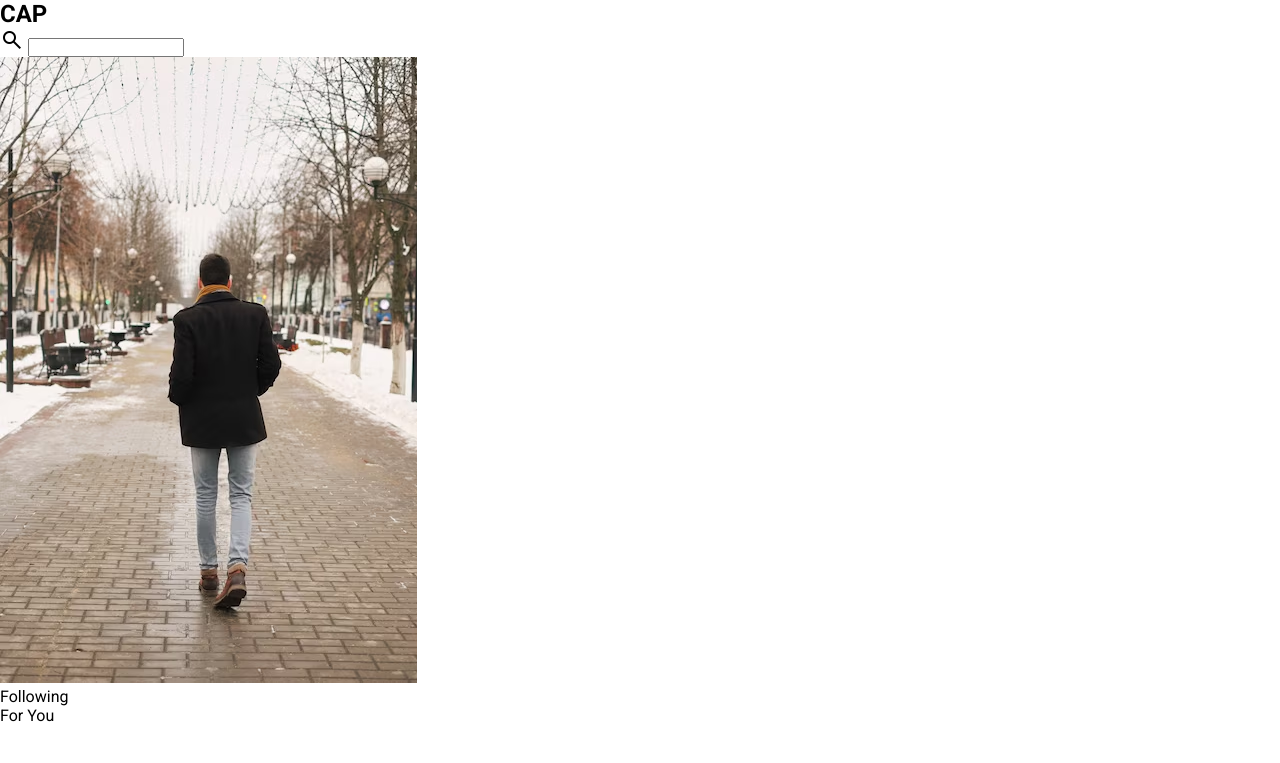
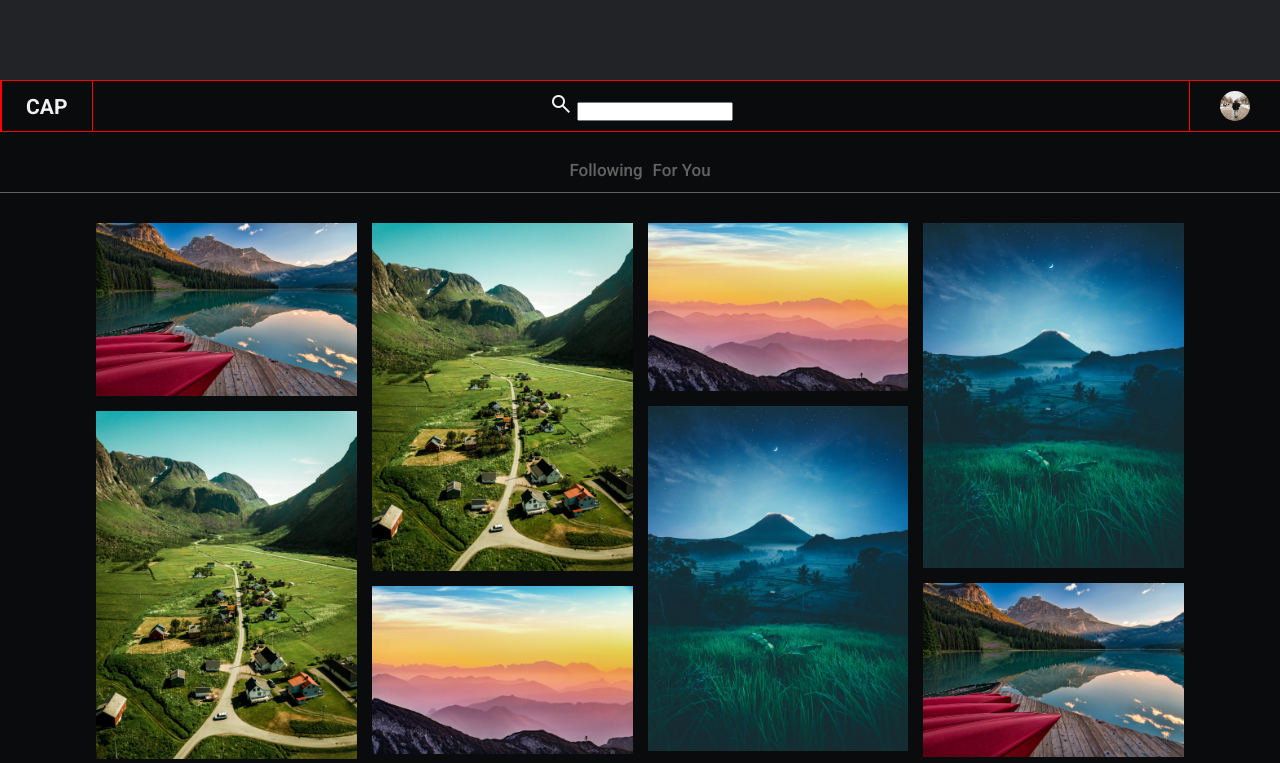
Before and after one commit to abellamatias/image-based-gallery, a plain HTML site: page index.html in a window 1280 px wide. Shown: the top 763 px of the page. Drawn offline with nearby package versions, Linux system fonts and the light colour scheme.

Commit message:
Falta la barra

```diff
--- a/css/styles.css
+++ b/css/styles.css
@@ -5,11 +5,114 @@
     --container-background-color: #0a0b0c;
     --color: #f1f1f2;
     --lighter-color: #636363;
-    --logo-profile-width: 15%;
+    --logo-profile-width: 7%;
 }
 
 *{
     margin: 0;
     padding: 0;
     font-family: "Roboto", sans-serif;
+    color: var(--color);
 }
+
+/* Selectores de clase */
+
+body{
+    background-color: var(--body-background-color);
+    display: flex;
+    justify-content: center;
+    padding-top: 10vh;
+}
+
+header{
+    display: flex;
+    width: 100%;
+    height: 50px;
+    justify-content: space-between ;
+    align-items: center;
+    border: 1px solid red;
+}
+
+header > .logo {
+    width: var(--logo-profile-width);
+    display: flex;
+    justify-content: center;
+    align-items: center;
+    height: 100%;
+    font-size: 18px;
+    border: 1px solid red;
+
+}
+
+header > .image {
+    width: var(--logo-profile-width);
+    display: flex;
+    justify-content: center;
+    align-items: center;
+    height: 100%;
+    border: 1px solid red;
+}
+
+header > .image > img {
+    width: 30px;
+    height: 30px;
+    border-radius: 50%;
+}
+
+main{
+    width: 100%;
+    display: flex;
+    flex-direction: column;
+    align-items: center;
+}
+
+main > nav {
+    height: 100%;
+    width: 100%;
+    height: 60px;
+    display: flex;
+    justify-content: center;
+    align-items: end;
+    gap: 10px;
+    border-bottom: 1px solid var(--lighter-color);
+    margin-bottom: 30px;
+}
+
+main > nav > p{
+    padding: 12px 0;
+    font-weight: 500;
+    font-size: 17px;
+    color: var(--lighter-color)
+}
+main > nav > p:hover{
+    border-bottom: 2px solid var(--color);
+    color: var(--color);
+    cursor: pointer;
+}
+
+
+
+/* Selectores de etiquetas */
+
+.container{
+    width: 1280px;
+    background-color: var(--container-background-color);
+}
+
+.galery{
+    width: 85%;
+    display: flex;
+    gap: 15px;
+
+}
+
+.galery > .col{
+    flex-basis: 25%;
+    display: flex;
+    flex-direction: column;
+    gap: 15px;
+}
+
+.galery > .col > img{
+    width: 100%;
+}
--- a/index.html
+++ b/index.html
@@ -8,11 +8,13 @@
     <link rel="stylesheet" href="css/styles.css">
 </head>
 <body>
-    <section>
+    <section class="container">
 
         <header>
             <!-- Logo -->
-                <h1>CAP</h1>
+             <section class="logo">
+                 <h1>CAP</h1>
+             </section>
             <!-- Barra -->
              <section>
                 <span class="material-symbols-outlined">
@@ -21,22 +23,47 @@
                 <input type="text" name="Search" id="search">
              </section>
              <!-- Imágen -->
-              <img src="img/Imagen-Persona.avif" alt="Imagen Perfil">
+              <section class="image">
+                  <img src="img/Imagen-Persona.avif" alt="Imagen Perfil">
+              </section>
 
         </header>
 
         <main>
             <!-- Following - For You -->
-            <section>
+            <nav>
                 <p>Following</p>
                 <p>For You</p>
-            </section>
+            </nav>
             <!-- Galería -->
-             <section>
-                <img src="" alt="">
-                <img src="" alt="">
-                <img src="" alt="">
-                <img src="" alt="">
+             <section class="galery">
+                <section class="col">
+                 <img src="img/landscapes/landscape1.jpg" alt="">
+                <img src="img/landscapes/landscape2.jpg" alt="">
+                <img src="img/landscapes/landscape3.jpg" alt="">
+                <img src="img/landscapes/landscape4.jpg" alt="">
+                </section>
+
+                <section class="col">
+                    <img src="img/landscapes/landscape2.jpg" alt="">
+                    <img src="img/landscapes/landscape3.jpg" alt="">
+                    <img src="img/landscapes/landscape4.jpg" alt="">
+                    <img src="img/landscapes/landscape1.jpg" alt="">
+                </section>
+
+                <section class="col">
+                    <img src="img/landscapes/landscape3.jpg" alt="">
+                    <img src="img/landscapes/landscape4.jpg" alt="">
+                    <img src="img/landscapes/landscape1.jpg" alt="">
+                    <img src="img/landscapes/landscape2.jpg" alt="">
+                </section>
+
+                <section class="col">
+                    <img src="img/landscapes/landscape4.jpg" alt="">
+                    <img src="img/landscapes/landscape1.jpg" alt="">
+                    <img src="img/landscapes/landscape2.jpg" alt="">
+                    <img src="img/landscapes/landscape3.jpg" alt="">
+                </section>
              </section>
         </main>
     </section>
```
Also changed, not shown: img/landscapes/landscape1.jpg (added), img/landscapes/landscape2.jpg (added), img/landscapes/landscape3.jpg (added), img/landscapes/landscape4.jpg (added).
